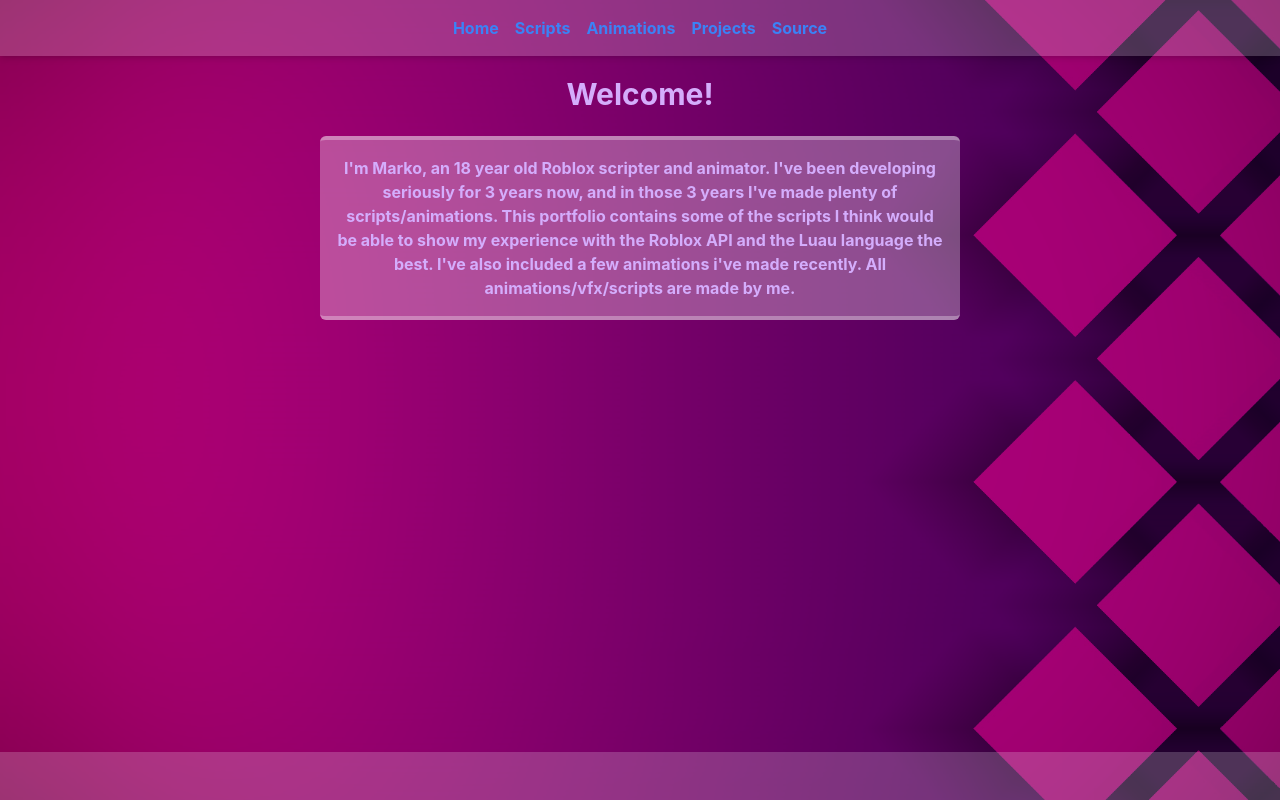
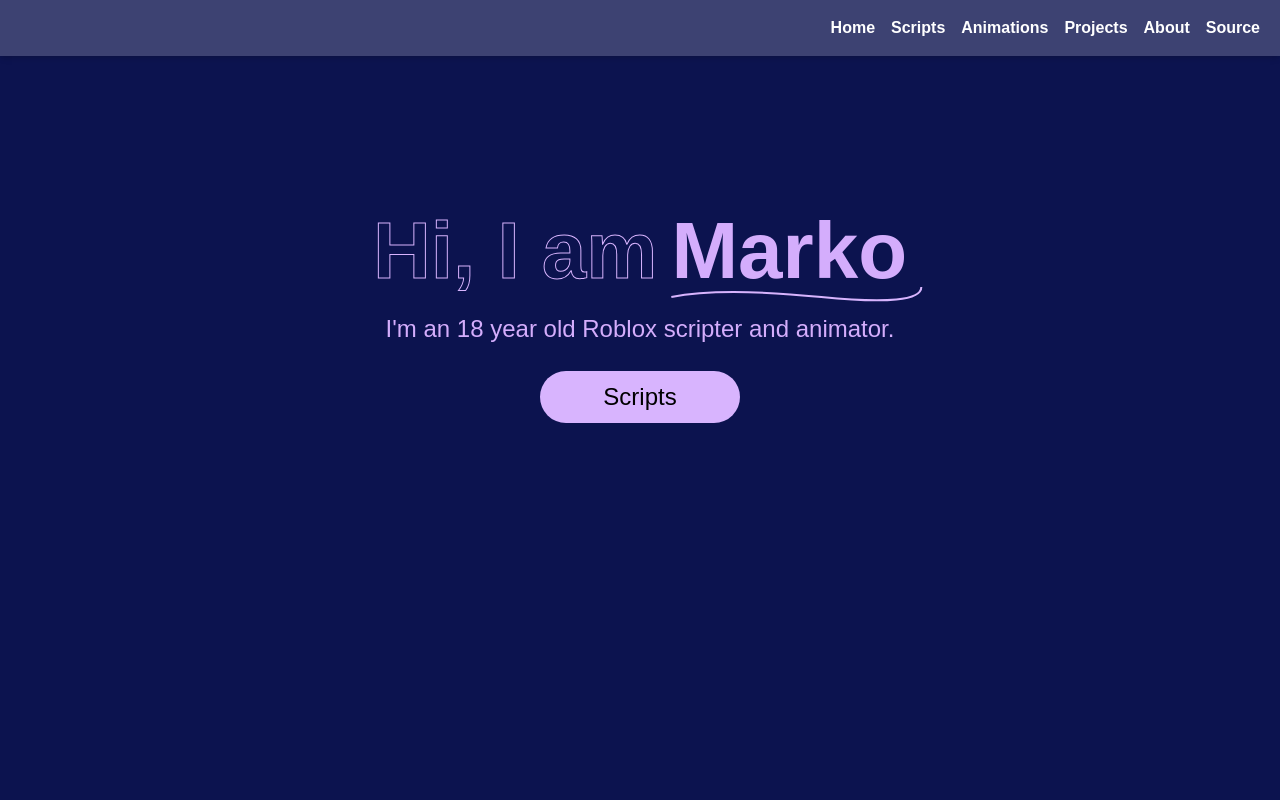
Before and after one commit to Baratada/portfolio, a React (Create React App) app: page / in a window 1280 px wide. Built offline with nearby package versions, Linux system fonts and the light colour scheme.

Commit message:
Changed site design

```diff
--- a/src/App.js
+++ b/src/App.js
@@ -11,6 +11,7 @@
 import Scripts from "./pages/Scripts";
 import Projects from "./pages/Projects";
 import Animations from "./pages/Animations";
+import About from "./pages/About";
 
 function AnimatedRoutes() {
   const location = useLocation();
@@ -70,6 +71,19 @@
             </motion.div>
           }
         />
+        <Route
+          path="/about"
+          element={
+            <motion.div
+              initial={{ opacity: 0, y: 20 }}
+              animate={{ opacity: 1, y: 0 }}
+              exit={{ opacity: 0, y: -20 }}
+              transition={{ duration: 0.4 }}
+            >
+              <About />
+            </motion.div>
+          }
+        />
       </Routes>
     </AnimatePresence>
   );
@@ -78,41 +92,42 @@
 function App() {
   return (
     <Router>
-      <div
-        style={{
-          backgroundImage: `url(${process.env.PUBLIC_URL}/media/Background.png)`,
-        }}
-        className="App w-screen min-h-screen bg-cover bg-fixed m-0 p-0"
-      >
+      <div className="App w-screen min-h-screen bg-cover bg-fixed m-0 p-0 pb-24">
         {/* Navigation */}
-        <nav className="flex gap-4 justify-center py-4 bg-white/20 shadow-md">
+        <nav className="flex gap-4 pr-5 justify-end py-4 bg-white/20 shadow-md">
           <Link
             to="/"
-            className="text-blue-500 font-bold hover:underline transition hover:text-blue-300"
+            className="text-white font-bold transition hover:text-purple-300 active:text-purple-300"
           >
             Home
           </Link>
           <Link
             to="/scripts"
-            className="text-blue-500 font-bold hover:underline transition hover:text-blue-300"
+            className="text-white font-bold transition hover:text-purple-300 active:text-purple-300"
           >
             Scripts
           </Link>
           <Link
             to="/animations"
-            className="text-blue-500 font-bold hover:underline transition hover:text-blue-300"
+            className="text-white font-bold transition hover:text-purple-300 active:text-purple-300"
           >
             Animations
           </Link>
           <Link
             to="/projects"
-            className="text-blue-500 font-bold hover:underline transition hover:text-blue-300"
+            className="text-white font-bold transition hover:text-purple-300 active:text-purple-300"
           >
             Projects
           </Link>
+             <Link
+            to="/about"
+            className="text-white font-bold transition hover:text-purple-300 active:text-purple-300"
+          >
+            About
+          </Link>
           <a
             href="https://github.com/baratada/Portfolio"
-            className="text-blue-500 font-bold hover:underline transition hover:text-blue-300"
+            className="text-white font-bold transition hover:text-purple-300 active:text-purple-300"
           >
             Source
           </a>
@@ -121,8 +136,6 @@
         {/* Routes with animation */}
         <AnimatedRoutes />
 
-        {/* Footer */}
-        <footer className="fixed bottom-0 w-full py-6 text-center bg-white/20 shadow-md text-sm font-semibold"></footer>
       </div>
     </Router>
   );
--- a/src/index.css
+++ b/src/index.css
@@ -6,9 +6,7 @@
   background-color: #0C134F;
   color: #D4ADFC;
   margin: 0;
-  font-family: -apple-system, BlinkMacSystemFont, 'Segoe UI', 'Roboto', 'Oxygen',
-    'Ubuntu', 'Cantarell', 'Fira Sans', 'Droid Sans', 'Helvetica Neue',
-    sans-serif;
+  font-family: titillium-web, sans-serif;
   -webkit-font-smoothing: antialiased;
   -moz-osx-font-smoothing: grayscale;
 }
--- /dev/null
+++ b/src/pages/About.js
@@ -0,0 +1,18 @@
+import React from "react";
+import Media from "../components/Media/Media";
+const Animations = () => (
+  <div className="App">
+    <div className="w-1/2 mx-auto mt-[10%] rounded-md p-4 shadow-xl/30">
+      <p className="font-bold text-[1.5rem]">
+        I'm Marko, an 18 year old Roblox scripter and animator. I've been
+        developing seriously for 3 years now, and in those 3 years I've made
+        plenty of scripts/animations. This portfolio contains some of the
+        scripts I think would be able to show my experience with the Roblox API
+        and the Luau language the best. I've also included a few animations i've
+        made recently. All animations/vfx/scripts are made by me.
+      </p>
+    </div>
+  </div>
+);
+
+export default Animations;
--- a/src/pages/Home.js
+++ b/src/pages/Home.js
@@ -1,20 +1,42 @@
 import React from "react";
+import { Link } from "react-router-dom";
 
 const Home = () => (
   <div className="App">
-    <h1 className="text-3xl font-bold text-center mt-5">Welcome!</h1>
-    <br />
-    <div className="w-1/2 mx-auto bg-white/30 rounded-md p-4 border-t-4 border-b-4 border-white/30 shadow-xl/30">
-      <p className="font-bold ">
-        I'm Marko, an 18 year old Roblox scripter and animator. I've been
-        developing seriously for 3 years now, and in those 3 years I've made
-        plenty of scripts/animations. This portfolio contains some of the
-        scripts I think would be able to show my experience with the Roblox API
-        and the Luau language the best. I've also included a few animations i've
-        made recently. All animations/vfx/scripts are made by me.
-      </p>
+    <div className="justify-center flex gap-3.5 mt-[9%]">
+      <h1
+        className="text-[5rem] font-bold text-center mt-5 text-transparent purpl"
+        style={{
+          WebkitTextStroke: '1px #d8b4fe'
+        }}
+      >
+        Hi, I am
+      </h1>
+      <h1 className="relative text-[5rem] font-bold text-center mt-5">
+        Marko
+        <span className="absolute left-1/2 top-full -translate-y-8 -translate-x-[55%] mt-2 w-[150%] h-[20px]">
+          <svg
+            viewBox="0 0 200 20"
+            className="w-full h-full"
+            fill="none"
+            stroke="#d8b4fe"
+            strokeWidth="2"
+          >
+            <path d="M0 10 Q 50 0, 150 10 T 250 0" />
+          </svg>
+        </span>
+      </h1>
     </div>
+    <p className="text-[1.5rem]">I'm an 18 year old Roblox scripter and animator.</p>
+    <br/>
+    <Link
+      className="block mx-auto text-[1.5rem] w-[12.5rem] rounded-[4rem] bg-purple-300 pl-4 pr-4 pt-2 pb-2 text-black transition hover:scale-105"
+      to="/scripts">
+      Scripts
+    </Link>
+
   </div>
+
 );
 
 export default Home;
```
Also changed, not shown: public/media/Background.png (deleted).
